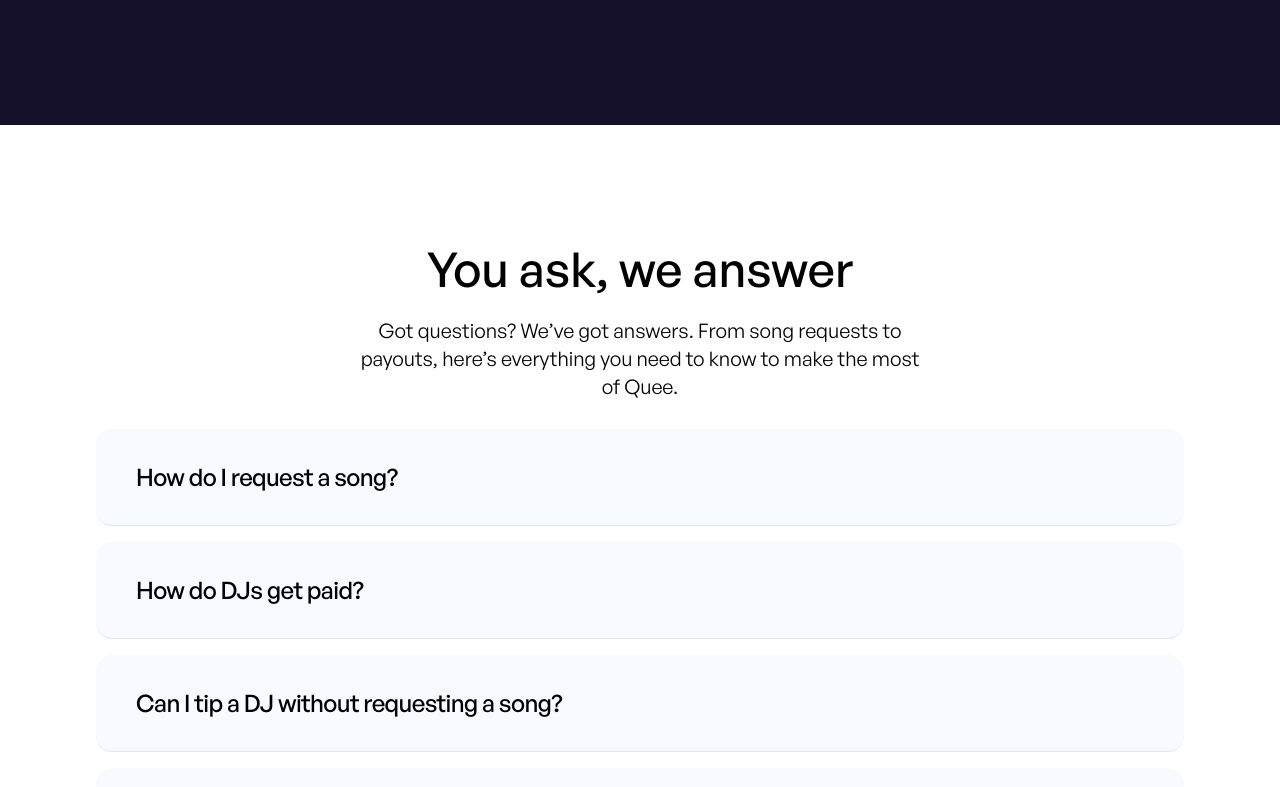
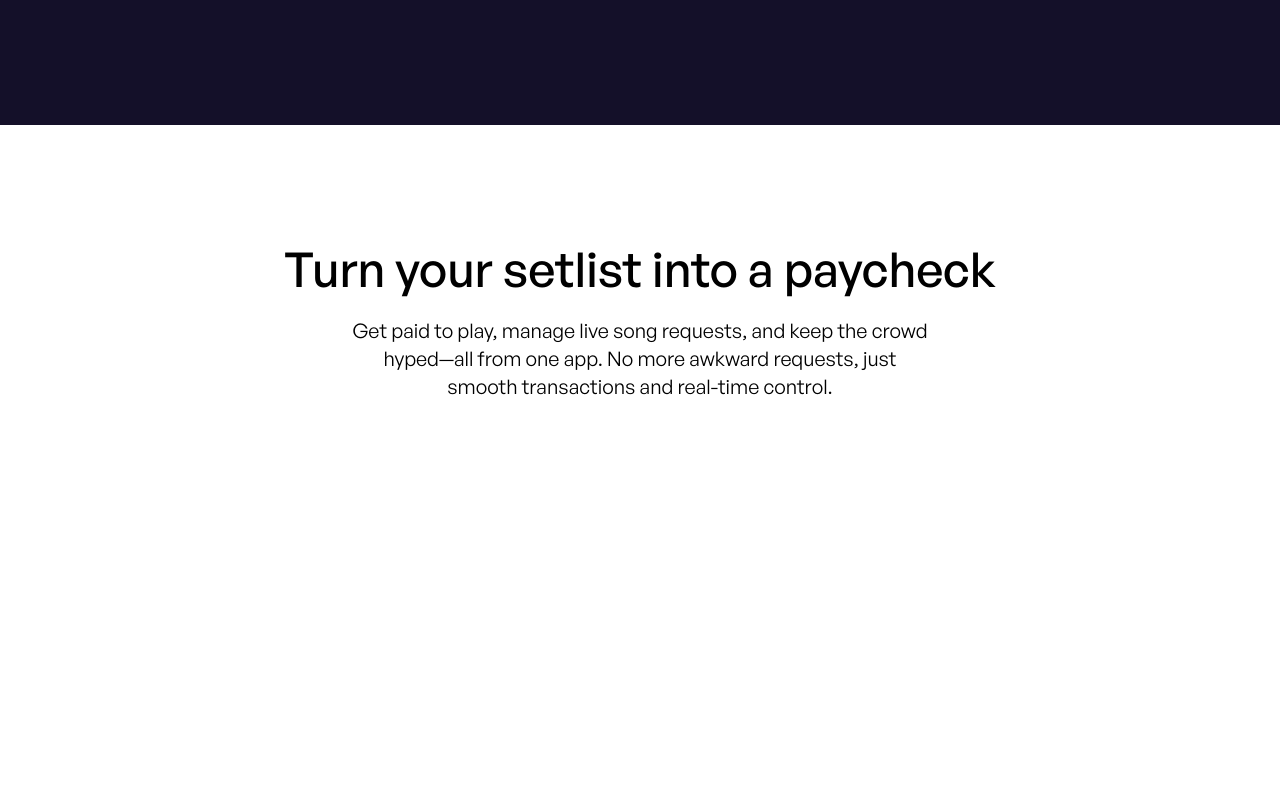
Before and after one commit to TheJoBoCollective/quee-web, a Next.js app: page / in a window 1280 px wide. Shown: the part 1373-2160 px from the top of the page. Built offline with nearby package versions, Linux system fonts and the light colour scheme.

Commit message:
add HowItWorks component to Home page

```diff
--- a/src/app/page.tsx
+++ b/src/app/page.tsx
@@ -2,6 +2,7 @@ import Header from "@/components/landing/Header";
 import Hero from "@/components/landing/Hero";
 import About from "@/components/landing/About";
 import Faqs from "@/components/landing/Faqs";
+import HowItWorks from "@/components/landing/HowItWorks";
 import Footer from "@/components/landing/Footer";
 
 export default function Home() {
@@ -25,6 +26,7 @@ export default function Home() {
           </div>
         </section>
         <About />
+        <HowItWorks />
         <Faqs />
       </main>
       <Footer />
```
